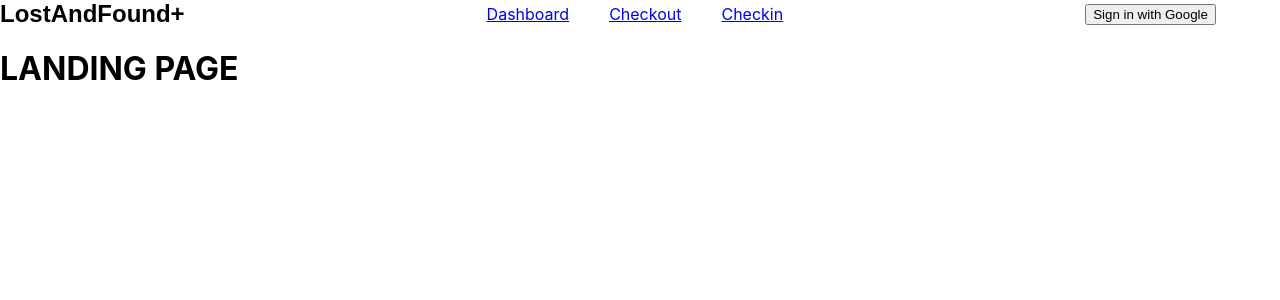
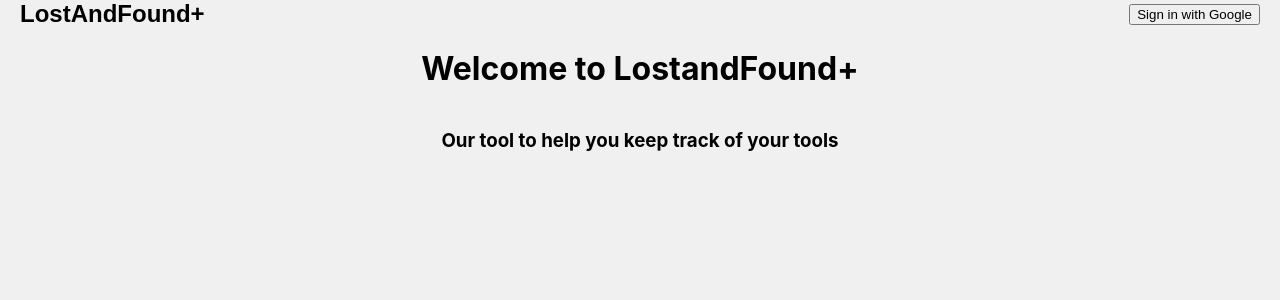
Before and after one commit to anujtaosf/lostfoundV2, a React (Create React App) app: page / in a window 1280 px wide. Shown: the top 300 px of the page. Built offline with nearby package versions, Linux system fonts and the light colour scheme; no server answers.

Commit message:
styled nav, started styling landing, working on contact form

```diff
--- a/package.json
+++ b/package.json
@@ -11,6 +11,7 @@
     "react": "^18.3.1",
     "react-dom": "^18.3.1",
     "react-firebase-hooks": "^5.1.1",
+    "react-flaticons": "^1.1.5",
     "react-router-dom": "^6.27.0",
     "react-scripts": "^5.0.1",
     "styled-components": "^6.1.13",
--- a/src/components/CheckinForm.jsx
+++ b/src/components/CheckinForm.jsx
@@ -117,6 +117,12 @@ const Container = styled.div`
 	padding: 40px 20px;
 	display: flex;
 	justify-content: center;
+
+	@media (max-width: 991px) {
+		width: 100%;
+		padding: 40px 40px;
+		justify-content: center;
+	}
 `;
 
 const Checkin = styled.form`
@@ -129,6 +135,11 @@ const Checkin = styled.form`
 	display: flex;
 	flex-direction: column;
 	gap: 4px;
+
+	@media (max-width: 991px) {
+		max-width: 80%
+		padding: 12px;
+  	}
 `;
 
 const Formlabel = styled.label`
--- a/src/components/CheckoutForm.jsx
+++ b/src/components/CheckoutForm.jsx
@@ -86,6 +86,12 @@ const Container = styled.div`
 	padding: 40px 20px;
 	display: flex;
 	justify-content: center;
+
+	@media (max-width: 991px) {
+		width: 100%;
+		padding: 40px 40px;
+		justify-content: center;
+	}
 `;
 
 const Checkout = styled.form`
@@ -98,6 +104,11 @@ const Checkout = styled.form`
 	display: flex;
 	flex-direction: column;
 	gap: 4px;
+
+	@media (max-width: 991px) {
+		max-width: 80%
+		padding: 12px;
+  	}
 `;
 
 const Formlabel = styled.label`
--- a/src/components/Header.jsx
+++ b/src/components/Header.jsx
@@ -1,21 +1,36 @@
 import React from "react";
 import styled from "styled-components";
 import { SignIn, SignOut } from "./Auth";
-import { Link } from "react-router-dom";
+import { Link, useLocation} from "react-router-dom";
 import { useAuth } from "../context/authContext";
 
 const Header = () => {
 	const { currentUser, userLoggedIn } = useAuth();
+	const location = useLocation();
 
 	return (
 		<HeaderContainer>
 			<Logo>LostAndFound+</Logo>
 			<NavbarContainer>
-				<Link to="/dashboard">Dashboard</Link>
-				<Link to="/checkout">Checkout</Link>
-				<Link to="/checkin">Checkin</Link>
+			{
+				userLoggedIn ?
+				<NavItem to="/dashboard" isActive={location.pathname === "/dashboard"} >Dashboard</NavItem>
+				:
+				<NavItem></NavItem>
+			}
+			{
+				userLoggedIn ?
+				<NavItem to="/checkout" isActive={location.pathname === "/checkout"}>Checkout</NavItem>
+				:
+				<NavItem></NavItem>
+			}
+			{
+				userLoggedIn ?
+				<NavItem to="/checkin" isActive={location.pathname === "/checkin"}>Checkin</NavItem>
+				:
+				<NavItem></NavItem>
+			}
 			</NavbarContainer>
-
 			<UserInfo>
 				<SignIn />
 				<SignOut />
@@ -27,11 +42,12 @@ const Header = () => {
 
 const HeaderContainer = styled.header`
 	display: flex;
-	width: 95%;
+	width: 100%;
 	align-items: center;
 	gap: 40px 100px;
 	justify-content: space-between;
-	flex-wrap: wrap;
+	flex-direction: row;
+	background-color: #f0f0f0;
 
 	@media (max-width: 991px) {
 		max-width: 100%;
@@ -41,31 +57,50 @@ const HeaderContainer = styled.header`
 const Logo = styled.div`
 	color: #000;
 	align-self: stretch;
-	margin: auto 0;
+	margin: auto 20px;
 	font: 550 24px SansSerifBldFLF, sans-serif;
 `;
 
 const UserInfo = styled.div`
-	align-self: stretch;
 	display: flex;
-	align-items: flex-start;
+	align-items: center;
 	gap: 25px;
 	justify-content: center;
-	margin: auto 0;
+	margin: auto 20px;
 `;
 
 const UserIcon = styled.img`
 	aspect-ratio: 1;
-	object-fit: contain;
 	object-position: center;
-	width: 75px;
-	border-radius: 136px;
+	width: 40px;
+	margin: 10px 20px 10px 0px;
+	border-radius: 100px;
 `;
 
 const NavbarContainer = styled.div`
   display: flex;
   gap: 40px;
   text-decoration: none;
-`
+`;
+
+const NavItem = styled(Link)`
+	text-decoration: none;
+	color: #C0C0C0;
+	padding: 10px 20px;
+	border-radius: 8px;
+	background-color: none;
+
+	&:hover{
+		color: #C1930B;
+	}
+
+	${({ isActive }) =>
+		isActive &&
+		`
+		color: #C1930B;
+		background-color: #FFF7DF;
+		box-shadow: 0 0 2px 2px rgba(0, 0, 0, 0.05);
+	`}
+`;
 
 export default Header;
--- a/src/components/Landing.jsx
+++ b/src/components/Landing.jsx
@@ -1,7 +1,22 @@
 import React from "react";
+import styled from 'styled-components';
 
 const Landing = () => {
-    return (<h1>LANDING PAGE</h1>)
-}
+    return (
+        <LandingContainer>
+            <h1>Welcome to LostandFound+</h1>
+            <h3>Our tool to help you keep track of your tools</h3>
+        </LandingContainer>
+    );
+};
+
+const LandingContainer = styled.div`
+    display: flex;
+    flex-direction: column;
+    background-color: #f0f0f0;
+    align-items: center;
+    height: 100vh;
+    width: 100vw;
+`;
 
 export default Landing
--- a/src/components/TicketsDashboard.jsx
+++ b/src/components/TicketsDashboard.jsx
@@ -74,6 +74,7 @@ const Column = styled.div`
 
 const WelcomeMessage = styled.div`
   display: flex;
+  margin-top: 30px;
   width: 95%;
   flex-direction: column;
   color: #000;
```
Also changed, not shown: 1 other file (tests, documents, lock files or other folders).
